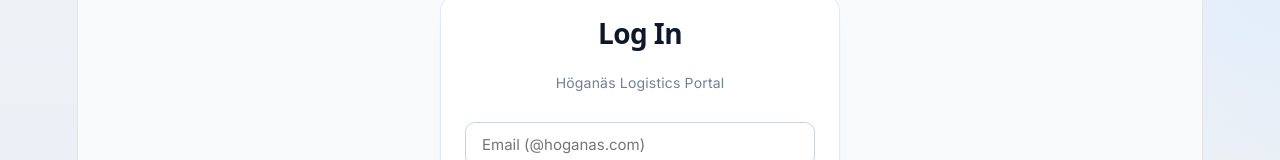
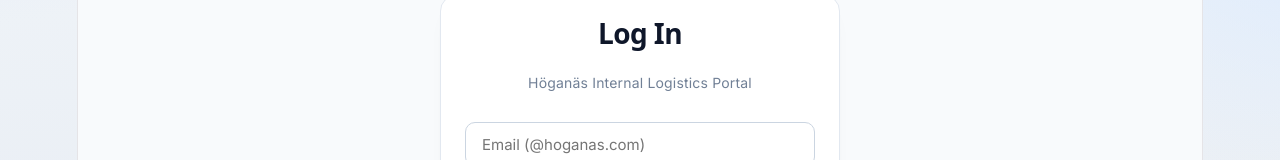
Before and after one commit to fixli-app/logistik-appen, a React (Vite) app: page / in a window 1280 px wide. Shown: the part 171-331 px from the top of the page. Built offline with nearby package versions, Linux system fonts and the light colour scheme.

Commit message:
Uppdaterat till ny professionell design

```diff
--- a/src/App.jsx
+++ b/src/App.jsx
@@ -959,7 +959,7 @@
           <h1 style={{textAlign: 'center', fontWeight: '800'}}>
             {authMode === 'login' ? 'Log In' : authMode === 'register' ? 'Create Account' : 'Reset Password'}
           </h1>
-          <p style={{textAlign: 'center', fontSize: '14px', color: '#718096', marginBottom: '25px'}}>Höganäs Logistics Portal</p>
+          <p style={{textAlign: 'center', fontSize: '14px', color: '#718096', marginBottom: '25px'}}>Höganäs Internal Logistics Portal</p>
 
           {authError && <div style={{background: '#fed7d7', color: '#c53030', padding: '10px', borderRadius: '5px', marginBottom: '15px', fontSize: '13px'}}>{authError}</div>}
 
@@ -1018,7 +1018,7 @@
     <div style={containerStyle}>
 
       <div style={{display: 'flex', justifyContent: 'space-between', alignItems: 'center', marginBottom: '20px'}}>
-        <div style={{fontSize: '22px', fontWeight: '800', letterSpacing: '-0.02em', color: '#1e293b'}}>Höganäs Logistics</div>
+        <div style={{fontSize: '22px', fontWeight: '800', letterSpacing: '-0.02em', color: '#1e293b'}}>Höganäs Internal Logistics Portal</div>
 
         <div style={{position: 'relative', cursor: 'pointer', display: 'flex', alignItems: 'center'}} onClick={() => setView('notifications')}>
           <div style={{
```
